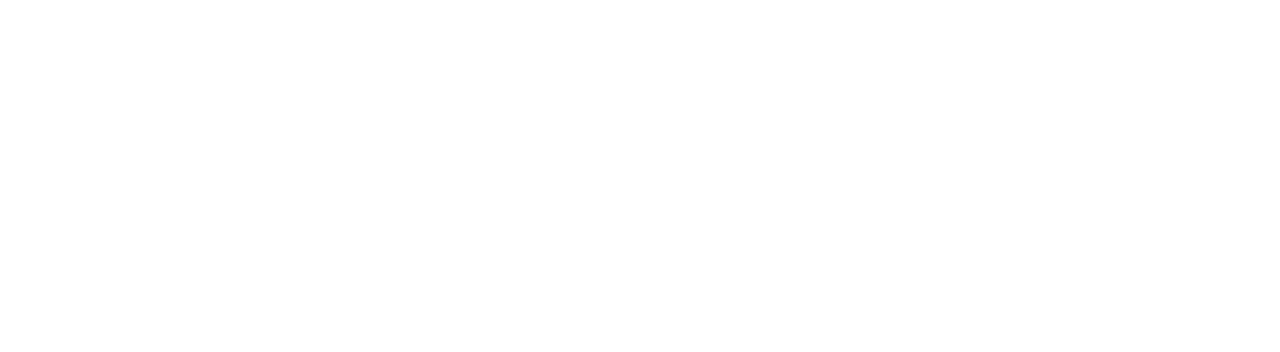
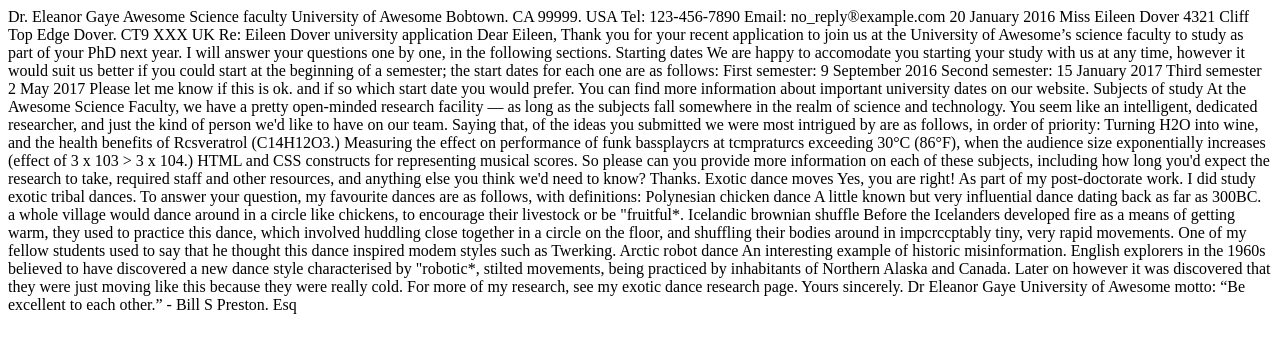
Before and after one commit to howl/modulo1-practica-carta, a plain HTML site: page index.html in a window 1280 px wide. Drawn offline with Linux system fonts and the light colour scheme.

Commit message:
index.html: add plain letter text
Signed-off-by: David Santamaría Rogado <howl.nsp@gmail.com>

```diff
--- a/index.html
+++ b/index.html
@@ -5,6 +5,39 @@
         <title>Modulo 1: Práctica carta</title>
     </head>
     <body>
-
+Dr. Eleanor Gaye
+Awesome Science faculty University of Awesome Bobtown. CA 99999.
+USA
+Tel: 123-456-7890 Email: no_reply®example.com
+20 January 2016
+Miss Eileen Dover 4321 Cliff Top Edge Dover. CT9 XXX UK
+Re: Eileen Dover university application
+Dear Eileen,
+Thank you for your recent application to join us at the University of Awesome’s science faculty to study as part of your PhD next year. I will answer your questions one by one, in the following sections.
+Starting dates
+We are happy to accomodate you starting your study with us at any time, however it would suit us better if you could start at the beginning of a semester; the start dates for each one are as follows:
+First semester: 9 September 2016
+Second semester: 15 January 2017
+Third semester 2 May 2017
+Please let me know if this is ok. and if so which start date you would prefer.
+You can find more information about important university dates on our website.
+Subjects of study
+At the Awesome Science Faculty, we have a pretty open-minded research facility — as long as the subjects fall somewhere in the realm of science and technology. You seem like an intelligent, dedicated researcher, and just the kind of person we'd like to have on our team. Saying that, of the ideas you submitted we were most intrigued by are as follows, in order of priority:
+Turning H2O into wine, and the health benefits of Rcsveratrol (C14H12O3.)
+Measuring the effect on performance of funk bassplaycrs at tcmpraturcs exceeding 30°C (86°F), when the audience size exponentially increases (effect of 3 x 103 > 3 x 104.)
+HTML and CSS constructs for representing musical scores.
+So please can you provide more information on each of these subjects, including how long you'd expect the research to take, required staff and other resources, and anything else you think we'd need to know? Thanks.
+Exotic dance moves
+Yes, you are right! As part of my post-doctorate work. I did study exotic tribal dances. To answer your question, my favourite dances are as follows, with definitions:
+Polynesian chicken dance
+A little known but very influential dance dating back as far as 300BC. a whole village would dance around in a circle like chickens, to encourage their livestock or be "fruitful*.
+Icelandic brownian shuffle
+Before the Icelanders developed fire as a means of getting warm, they used to practice this dance, which involved huddling close together in a circle on the floor, and shuffling their bodies around in impcrccptably tiny, very rapid movements. One of my fellow students used to say that he thought this dance inspired modem styles such as Twerking.
+Arctic robot dance
+An interesting example of historic misinformation. English explorers in the 1960s believed to have discovered a new dance style characterised by "robotic*, stilted movements, being practiced by inhabitants of Northern Alaska and Canada. Later on however it was discovered that they were just moving like this because they were really cold.
+For more of my research, see my exotic dance research page.
+Yours sincerely.
+Dr Eleanor Gaye
+University of Awesome motto: “Be excellent to each other.” - Bill S Preston. Esq
     </body>
 </html>
```
